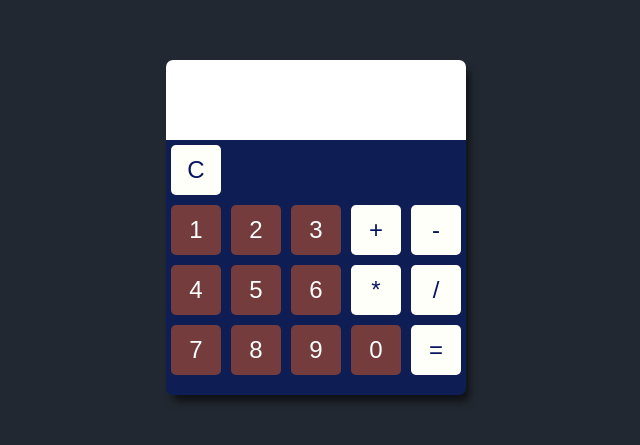
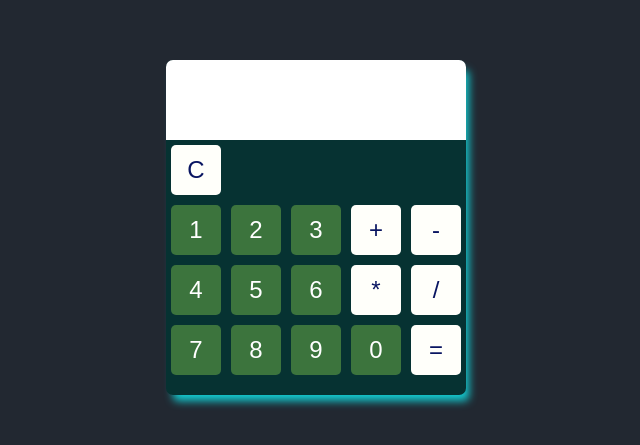
Before and after one commit to sofibroshchak29/studing, a plain HTML site: page calculator.html in a window 1280 px wide. Shown: the part 173-618 px from the top of the page, without its empty margins (324-964 px from the left). Drawn offline with Linux system fonts and the light colour scheme.

Commit message:
Change colors

```diff
--- a/css/calculator.css
+++ b/css/calculator.css
@@ -22,8 +22,8 @@ body {
     width: 300px;
     padding-bottom: 15px;
     border-radius: 7px;
-    background-color: #0e1d53;
-    box-shadow: 5px 8px 8px -2px rgba(0, 0, 0, 0.61);
+    background-color: #063232;
+    box-shadow: 5px 8px 8px -2px rgb(19, 204, 210);
 }
 /* calculator style end */
 
@@ -36,7 +36,7 @@ body {
     padding: 10px;
     font-size: 2rem;
     background-color: #ffffff;
-    color: #0a1358;
+    color: #2ca52e;
     text-align: right;
     border-top-left-radius: 7px;
     border-top-right-radius: 7px;
@@ -59,7 +59,7 @@ button {
     border: none;
     outline: none;
     font-size: 1.5rem;
-    background-color: #743c3c;
+    background-color: #3c743d;
     color: #fff;
     margin: 5px;
 }
```
Also changed, not shown: calculator.html (+1 -0 lines).
